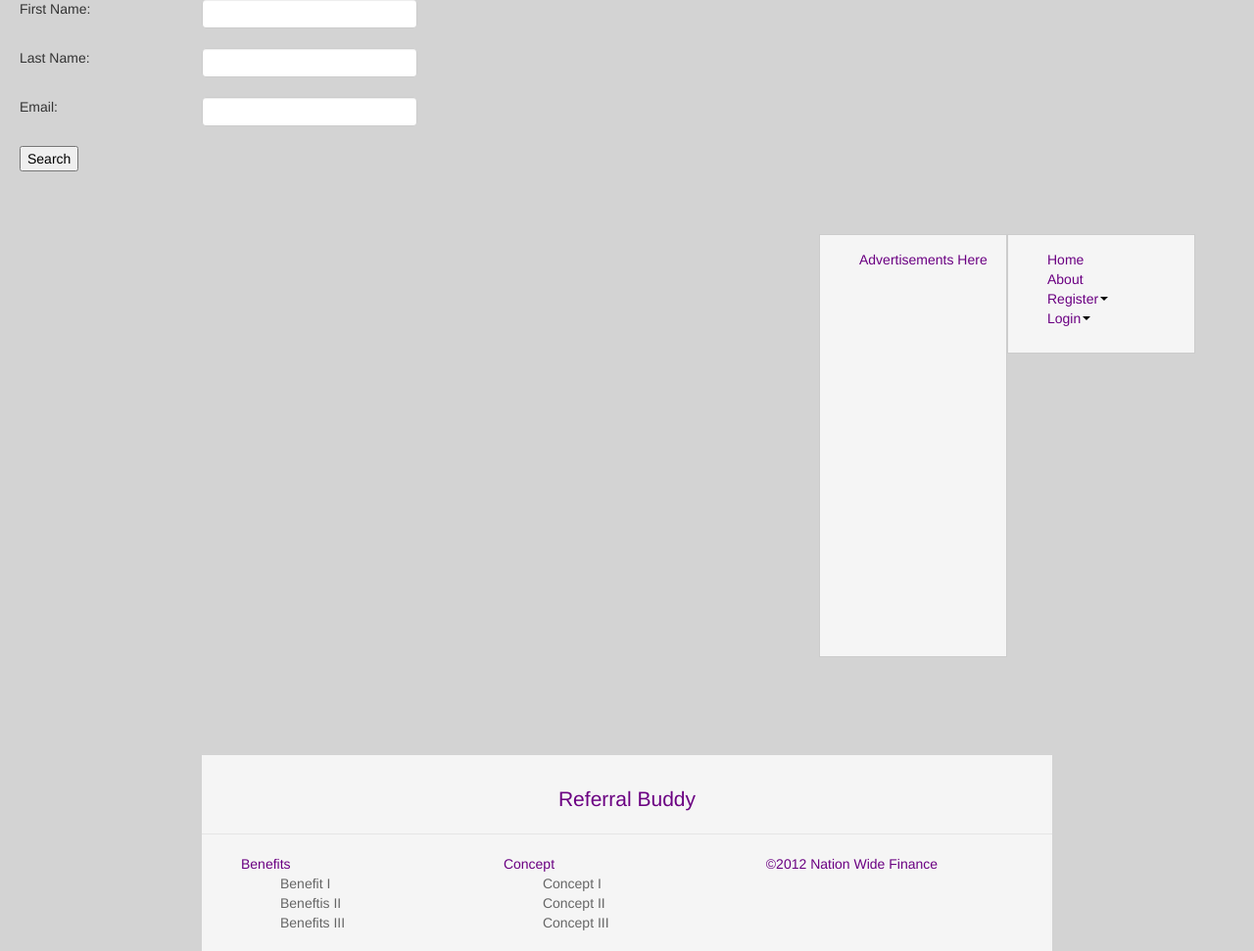
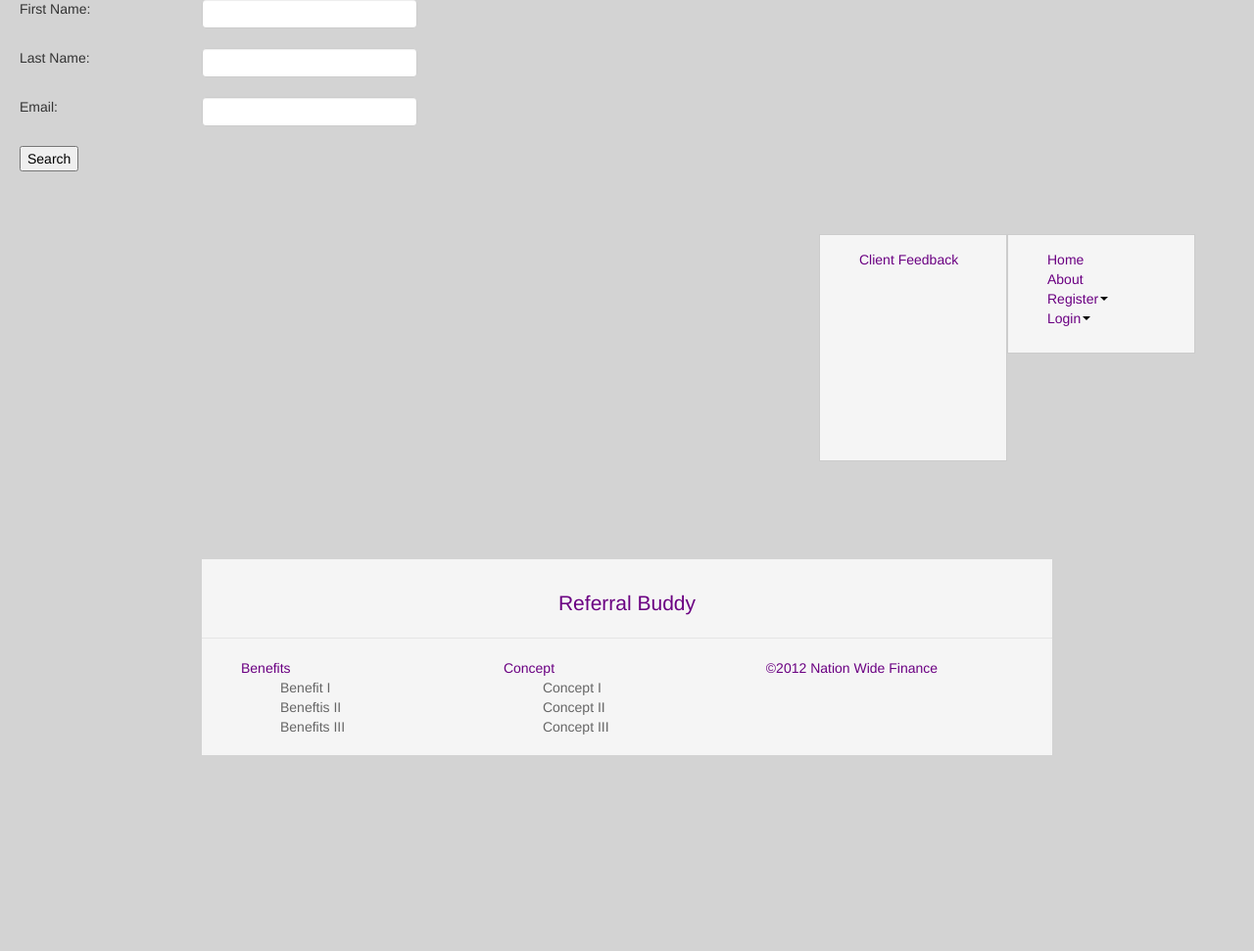
Before and after one commit to innovationhero/nationwidefinance, a Django app: template nationwidefinance/referrals/templates/add_referred.html in a window 1280 px wide. Shown: the part 251-1222 px from the top of the page at 98% size. After the commit the page ends 1022 px from the top, so only its background shows below. Run offline with Django 3.2, Linux system fonts and the light colour scheme; the template is opened without the code that fills it, so the values that code supplies are empty; some libraries are stand-ins or nearby versions.

Commit message:
updated home page design

```diff
--- a/nationwidefinance/referrals/templates/menu.html
+++ b/nationwidefinance/referrals/templates/menu.html
@@ -107,8 +107,8 @@
 
  <div class="menu">
         <div class="top top-right">
-            <div style="height:400px;color:#6B0082;">
-            	<ul><li><a href="#">Advertisements Here</a></li></ul>
+            <div style="height:200px;color:#6B0082;">
+            	<ul><li><a href="#">Client Feedback</a></li></ul>
             </div>
         </div>
  </div>
```
